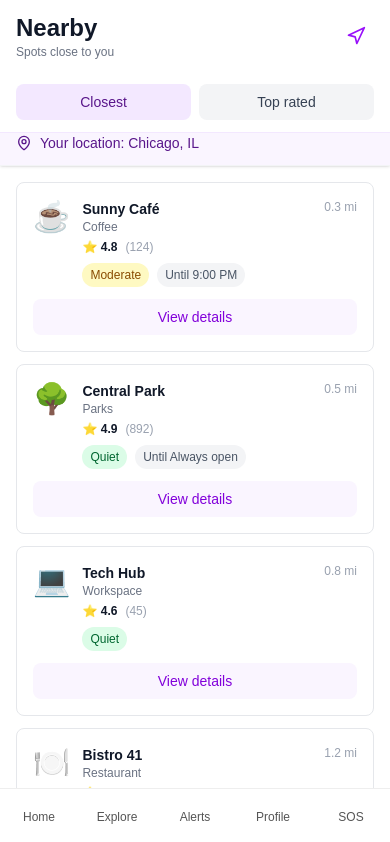
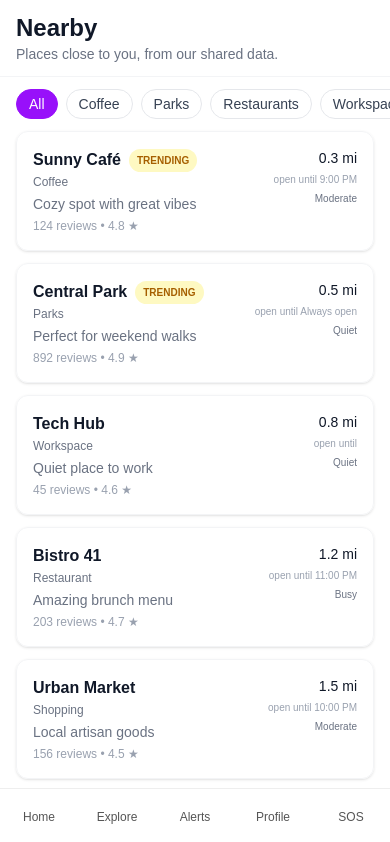
Before and after one commit to Foundzie/foundzie-v2, a Next.js app: page /mobile/nearby in a window 390 px wide. Shown: the top 842 px of the page. Built offline with nearby package versions, Linux system fonts and the light colour scheme.

Commit message:
Wire mobile nearby + place detail pages

```diff
--- a/src/app/components/PlaceCard.tsx
+++ b/src/app/components/PlaceCard.tsx
@@ -1,87 +1,35 @@
 // src/app/components/PlaceCard.tsx
-'use client';
+import Link from 'next/link';
+import { Place } from '@/app/data/places';
 
-import { Heart, MapPin, Star } from 'lucide-react';
-import { useState } from 'react';
-import type { Place } from '@/app/data/places'; // 👈 use the SAME Place
-
-interface PlaceCardProps {
-  place: Place;
-}
-
-export default function PlaceCard({ place }: PlaceCardProps) {
-  const [isSaved, setIsSaved] = useState(false);
-
+export default function PlaceCard({ place }: { place: Place }) {
   return (
-    <div className="bg-white border border-gray-200 rounded-lg p-4 hover:shadow-md transition">
-      <div className="flex gap-3">
-        {/* Icon / image */}
-        <div className="text-3xl flex-shrink-0">
-          {place.image ?? '📍'}
+    <Link
+      href={`/mobile/places/${place.id}`}
+      className="block border border-gray-100 rounded-xl p-4 shadow-sm hover:border-purple-200 transition bg-white"
+    >
+      <div className="flex items-start justify-between gap-3">
+        <div>
+          <p className="font-semibold text-gray-900 flex items-center gap-2">
+            {place.name}
+            {place.trending ? (
+              <span className="text-[10px] uppercase bg-yellow-100 text-yellow-700 px-2 py-1 rounded-full">
+                trending
+              </span>
+            ) : null}
+          </p>
+          <p className="text-xs text-gray-500 mt-0.5">{place.category}</p>
+          <p className="text-sm text-gray-500 mt-1 line-clamp-1">{place.description}</p>
+          <p className="text-xs text-gray-400 mt-1">
+            {place.reviews} reviews • {place.rating.toFixed(1)} ★
+          </p>
         </div>
-
-        {/* Content */}
-        <div className="flex-1 min-w-0">
-          <div className="flex items-start justify-between gap-2 mb-1">
-            <div>
-              <div className="flex items-center gap-2">
-                <h3 className="font-semibold text-gray-900 text-sm">
-                  {place.name}
-                </h3>
-                {place.trending && (
-                  <span className="text-xs bg-yellow-100 text-yellow-800 px-2 py-0.5 rounded-full font-medium">
-                    Trending
-                  </span>
-                )}
-              </div>
-              <p className="text-xs text-gray-500">{place.category}</p>
-            </div>
-
-            <button
-              onClick={() => setIsSaved(!isSaved)}
-              className="flex-shrink-0 p-1 hover:bg-gray-100 rounded transition"
-            >
-              <Heart
-                className={`w-5 h-5 ${
-                  isSaved
-                    ? 'fill-red-500 text-red-500'
-                    : 'text-gray-400 hover:text-red-500'
-                }`}
-              />
-            </button>
-          </div>
-
-          {/* Description */}
-          <p className="text-xs text-gray-600 mb-2">
-            {place.description}
-          </p>
-
-          {/* Rating & Distance */}
-          <div className="flex items-center justify-between">
-            <div className="flex items-center gap-2">
-              <div className="flex items-center gap-1">
-                <Star className="w-3 h-3 fill-yellow-400 text-yellow-400" />
-                <span className="text-xs font-semibold text-gray-900">
-                  {place.rating}
-                </span>
-              </div>
-              <span className="text-xs text-gray-500">
-                ({place.reviews})
-              </span>
-            </div>
-
-            <div className="flex items-center gap-1 text-xs text-purple-600 font-semibold">
-              <MapPin className="w-3 h-3" />
-              {place.distance} mi
-            </div>
-          </div>
+        <div className="text-right">
+          <p className="text-sm font-medium text-gray-900">{place.distance} mi</p>
+          <p className="text-[10px] text-gray-400 mt-1">open until {place.openUntil}</p>
+          <p className="text-[10px] text-gray-500 mt-1">{place.busy}</p>
         </div>
       </div>
-
-      {/* CTA Button */}
-      <button className="w-full mt-3 py-2 px-3 bg-purple-50 hover:bg-purple-100 text-purple-700 text-sm font-medium rounded-lg transition">
-        View Details
-      </button>
-    </div>
+    </Link>
   );
 }
--- a/src/app/mobile/nearby/page.tsx
+++ b/src/app/mobile/nearby/page.tsx
@@ -1,146 +1,86 @@
+// src/app/mobile/nearby/page.tsx
 'use client';
 
 import { useState } from 'react';
 import BottomNav from '../../components/BottomNav';
-import PlaceCard from '../../components/PlaceCard';
-import { MapPin, Navigation, Sliders } from 'lucide-react';
-import { mockPlaces } from '@/app/data/places';
+import mockPlaces from '@/app/data/places';
+import Link from 'next/link';
 
-// we’ll just reuse the same data you use everywhere
-const nearbyPlaces = mockPlaces;
+const filters = ['All', 'Coffee', 'Parks', 'Restaurants', 'Workspaces', 'Events', 'Shopping'];
 
 export default function NearbyPage() {
-  const [sortBy, setSortBy] = useState<'distance' | 'rating'>('distance');
+  const [activeFilter, setActiveFilter] = useState<string>('All');
 
-  // sort but be careful not to mutate original array
-  const sorted = [...nearbyPlaces].sort((a, b) => {
-    if (sortBy === 'distance') return a.distance - b.distance;
-    return b.rating - a.rating;
-  });
-
-  // ✅ make busy OPTIONAL-safe
-  function getBusyColor(busy?: string): string {
-    const value = busy ?? 'Moderate'; // default if missing
-    switch (value) {
-      case 'Quiet':
-        return 'bg-green-100 text-green-800';
-      case 'Moderate':
-        return 'bg-yellow-100 text-yellow-800';
-      case 'Busy':
-        return 'bg-red-100 text-red-800';
-      default:
-        return 'bg-gray-100 text-gray-800';
-    }
-  }
+  // sort by distance, then filter
+  const nearbyPlaces = mockPlaces
+    .slice() // copy first
+    .sort((a, b) => a.distance - b.distance)
+    .filter((place) => {
+      if (activeFilter === 'All') return true;
+      return place.category === activeFilter;
+    });
 
   return (
     <main className="min-h-screen bg-white pb-20">
       {/* Header */}
-      <header className="sticky top-0 z-40 bg-white border-b border-gray-100 shadow-sm">
-        <div className="px-4 py-3 flex items-center justify-between mb-3">
-          <div>
-            <h1 className="text-2xl font-bold text-gray-900">Nearby</h1>
-            <p className="text-xs text-gray-500">Spots close to you</p>
-          </div>
-          <button className="relative p-2 hover:bg-gray-100 rounded-full transition">
-            <Navigation className="w-5 h-5 text-purple-600" />
-          </button>
-        </div>
+      <header className="sticky top-0 z-40 bg-white border-b border-gray-100 px-4 py-3">
+        <h1 className="text-2xl font-bold text-gray-900">Nearby</h1>
+        <p className="text-sm text-gray-500">Places close to you, from our shared data.</p>
+      </header>
 
-        {/* Sort options */}
-        <div className="flex gap-2 px-4 pb-3">
+      {/* Filters */}
+      <section className="px-4 py-3 flex gap-2 overflow-x-auto scrollbar-none">
+        {filters.map((f) => (
           <button
-            onClick={() => setSortBy('distance')}
-            className={`flex-1 py-2 px-3 rounded-lg text-sm font-medium transition ${
-              sortBy === 'distance'
-                ? 'bg-purple-100 text-purple-900'
-                : 'bg-gray-100 text-gray-700 hover:bg-gray-200'
+            key={f}
+            onClick={() => setActiveFilter(f)}
+            className={`px-3 py-1 rounded-full text-sm border transition ${
+              activeFilter === f
+                ? 'bg-purple-600 text-white border-purple-600'
+                : 'bg-white text-gray-700 border-gray-200'
             }`}
           >
-            Closest
+            {f}
           </button>
-          <button
-            onClick={() => setSortBy('rating')}
-            className={`flex-1 py-2 px-3 rounded-lg text-sm font-medium transition ${
-              sortBy === 'rating'
-                ? 'bg-purple-100 text-purple-900'
-                : 'bg-gray-100 text-gray-700 hover:bg-gray-200'
-            }`}
+        ))}
+      </section>
+
+      {/* List */}
+      <section className="px-4 space-y-3">
+        {nearbyPlaces.map((place) => (
+          <Link
+            key={place.id}
+            href={`/mobile/places/${place.id}`}
+            className="block border border-gray-100 rounded-xl p-4 shadow-sm hover:border-purple-200 transition"
           >
-            Top rated
-          </button>
-        </div>
+            <div className="flex items-start justify-between gap-3">
+              <div>
+                <p className="font-semibold text-gray-900 flex items-center gap-2">
+                    {place.name}
+                    {place.trending ? (
+                      <span className="text-[10px] uppercase bg-yellow-100 text-yellow-700 px-2 py-1 rounded-full">
+                        trending
+                      </span>
+                    ) : null}
+                </p>
+                <p className="text-xs text-gray-500 mt-0.5">{place.category}</p>
+                <p className="text-sm text-gray-500 mt-1 line-clamp-1">{place.description}</p>
+                <p className="text-xs text-gray-400 mt-1">
+                  {place.reviews} reviews • {place.rating.toFixed(1)} ★
+                </p>
+              </div>
+              <div className="text-right">
+                <p className="text-sm font-medium text-gray-900">{place.distance} mi</p>
+                <p className="text-[10px] text-gray-400 mt-1">open until {place.openUntil}</p>
+                <p className="text-[10px] text-gray-500 mt-1">{place.busy}</p>
+              </div>
+            </div>
+          </Link>
+        ))}
 
-        {/* Location */}
-        <div className="px-4 pb-3 bg-purple-50 border-t border-purple-100 flex items-center gap-2 text-sm text-purple-900">
-          <MapPin className="w-4 h-4" />
-          <span>Your location: Chicago, IL</span>
-        </div>
-      </header>
-
-      {/* Places list */}
-      <section className="px-4 py-4">
-        <div className="space-y-3">
-          {sorted.map((place) => (
-            <div
-              key={place.id}
-              className="bg-white border border-gray-200 rounded-lg p-4 hover:shadow-md transition"
-            >
-              <div className="flex gap-3">
-                {/* Icon / image */}
-                <div className="text-3xl flex-shrink-0">
-                  {place.image ?? '📍'}
-                </div>
-
-                {/* Content */}
-                <div className="flex-1 min-w-0">
-                  <div className="flex items-start justify-between gap-2 mb-1">
-                    <div>
-                      <h3 className="font-semibold text-gray-900 text-sm">
-                        {place.name}
-                      </h3>
-                      <p className="text-xs text-gray-500">{place.category}</p>
-                    </div>
-                    <span className="text-xs text-gray-400">
-                      {place.distance.toFixed(1)} mi
-                    </span>
-                  </div>
-
-                  {/* Rating */}
-                  <div className="flex items-center gap-2 mb-2">
-                    <span className="text-xs font-semibold text-gray-900">
-                      ⭐ {place.rating}
-                    </span>
-                    <span className="text-xs text-gray-400">
-                      ({place.reviews})
-                    </span>
-                  </div>
-
-                  {/* Status row – ✅ this was crashing Vercel */}
-                  <div className="flex gap-2 flex-wrap">
-                    <span
-                      className={`text-xs font-medium px-2 py-1 rounded-full ${getBusyColor(
-                        place.busy
-                      )}`}
-                    >
-                      {place.busy ?? 'Moderate'}
-                    </span>
-                    {place.openUntil && (
-                      <span className="text-xs text-gray-600 px-2 py-1 bg-gray-100 rounded-full">
-                        Until {place.openUntil}
-                      </span>
-                    )}
-                  </div>
-                </div>
-              </div>
-
-              {/* CTA */}
-              <button className="w-full mt-3 py-2 px-3 bg-purple-50 hover:bg-purple-100 text-purple-700 text-sm font-medium rounded-lg transition">
-                View details
-              </button>
-            </div>
-          ))}
-        </div>
+        {nearbyPlaces.length === 0 && (
+          <p className="text-center text-gray-400 text-sm py-8">No places found.</p>
+        )}
       </section>
 
       <BottomNav />
--- /dev/null
+++ b/src/app/mobile/places/[id]/page.tsx
@@ -0,0 +1,70 @@
+// src/app/mobile/places/[id]/page.tsx
+import mockPlaces from '@/app/data/places';
+import Link from 'next/link';
+
+interface PlacePageProps {
+  params: {
+    id: string;
+  };
+}
+
+export default function PlaceDetailPage({ params }: PlacePageProps) {
+  const place = mockPlaces.find((p) => p.id === Number(params.id));
+
+  if (!place) {
+    return (
+      <main className="min-h-screen bg-white p-6">
+        <p className="text-sm text-gray-500 mb-4">
+          Place not found.
+        </p>
+        <Link href="/mobile/explore" className="text-purple-600 text-sm underline">
+          ← back to explore
+        </Link>
+      </main>
+    );
+  }
+
+  return (
+    <main className="min-h-screen bg-white pb-20">
+      <header className="px-4 py-4 border-b border-gray-100 flex items-center justify-between">
+        <h1 className="text-xl font-bold text-gray-900">{place.name}</h1>
+        <Link href="/mobile/explore" className="text-purple-600 text-sm underline">
+          back
+        </Link>
+      </header>
+
+      <section className="px-4 py-4 space-y-3">
+        <p className="text-sm text-gray-500">{place.category}</p>
+        <p className="text-sm text-gray-700">{place.description}</p>
+
+        <div className="grid grid-cols-2 gap-3 mt-4">
+          <div className="bg-gray-50 rounded-lg p-3">
+            <p className="text-xs text-gray-500">Distance</p>
+            <p className="text-lg font-semibold text-gray-900">{place.distance} mi</p>
+          </div>
+          <div className="bg-gray-50 rounded-lg p-3">
+            <p className="text-xs text-gray-500">Rating</p>
+            <p className="text-lg font-semibold text-gray-900">
+              {place.rating.toFixed(1)} ★
+            </p>
+            <p className="text-[10px] text-gray-400">{place.reviews} reviews</p>
+          </div>
+          <div className="bg-gray-50 rounded-lg p-3">
+            <p className="text-xs text-gray-500">Open until</p>
+            <p className="text-sm font-medium text-gray-900">{place.openUntil}</p>
+          </div>
+          <div className="bg-gray-50 rounded-lg p-3">
+            <p className="text-xs text-gray-500">Busy level</p>
+            <p className="text-sm font-medium text-gray-900 capitalize">{place.busy}</p>
+          </div>
+        </div>
+
+        <div className="pt-4">
+          <button className="w-full bg-purple-600 text-white py-3 rounded-lg text-sm font-medium">
+            Get directions (mock)
+          </button>
+        </div>
+      </section>
+    </main>
+  );
+}
```
